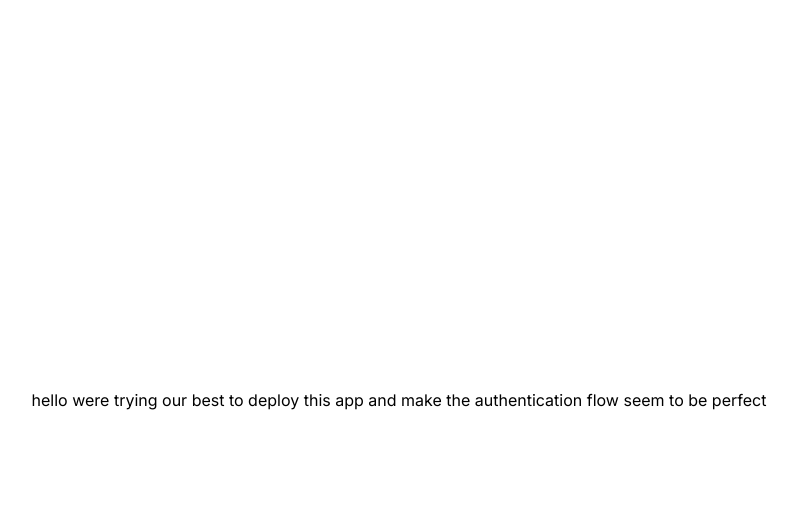
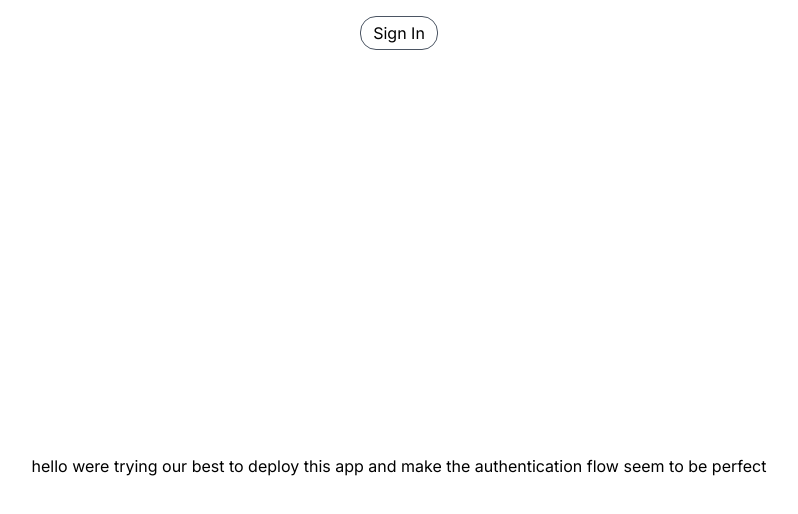
Before and after one commit to sifat1285/test-vercel, a Next.js app: page / in a window 1280 px wide. Shown: the top 514 px of the page, without its empty margins (241-1039 px from the left). Built offline with nearby package versions, Linux system fonts and the light colour scheme.

Commit message:
add --> added authentication using google provider

```diff
--- /dev/null
+++ b/app/api/auth/[...nextauth]/route.ts
@@ -0,0 +1,2 @@
+export { GET, POST } from '../../../auth';
+export const runtime = 'edge';
--- /dev/null
+++ b/app/auth.ts
@@ -0,0 +1,17 @@
+import NextAuth from 'next-auth';
+import Google from 'next-auth/providers/google';
+
+export const {
+  handlers: { GET, POST },
+  auth
+} = NextAuth({
+  providers: [
+    Google({
+      clientId: process.env.OAUTH_CLIENT_KEY as string,
+      clientSecret: process.env.OAUTH_CLIENT_SECRET as string
+    })
+  ],
+  pages: {
+    signIn: '/sign-in'
+  }
+});
--- /dev/null
+++ b/app/components/Navbar.tsx
@@ -0,0 +1,28 @@
+"use client";
+
+import { signIn, signOut } from "next-auth/react";
+
+const Navbar = ({ user }: {
+    user: any
+}) => {
+  return (
+    <div className=" h-fit py-4 px-10">
+      <div className=" h-full w-full">
+        <div className=" max-w-4xl mx-auto flex items-center justify-center">
+            {user ? (
+                <button
+                  onClick={()=> signOut()}
+                >Sign Out</button>
+            ): (
+                <button
+                  className=" px-3 py-1 border border-gray-600 rounded-2xl"
+                  onClick={()=> signIn()}
+                >Sign In</button>
+            )}
+        </div>
+      </div>
+    </div>
+  );
+};
+
+export default Navbar;
--- a/app/layout.tsx
+++ b/app/layout.tsx
@@ -1,6 +1,7 @@
 import type { Metadata } from 'next'
 import { Inter } from 'next/font/google'
 import './globals.css'
+import Navbar from './components/Navbar'
 
 const inter = Inter({ subsets: ['latin'] })
 
@@ -17,6 +18,7 @@ export default function RootLayout({
   return (
     <html lang="en">
       <body className={` ${inter.className} h-full`}>
+        <Navbar />
         <main className=' h-full'>
           {children}
         </main>
```
Also changed, not shown: 1 other file (tests, documents, lock files or other folders).
